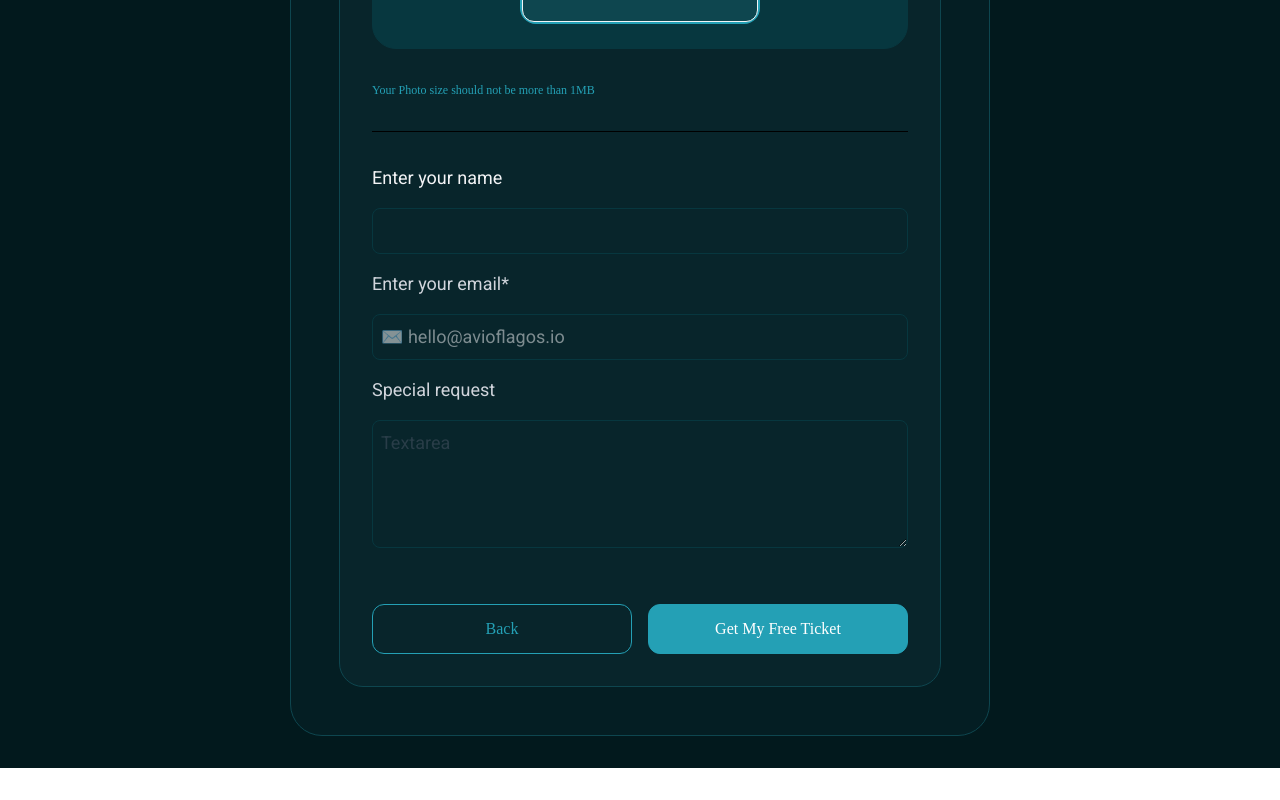
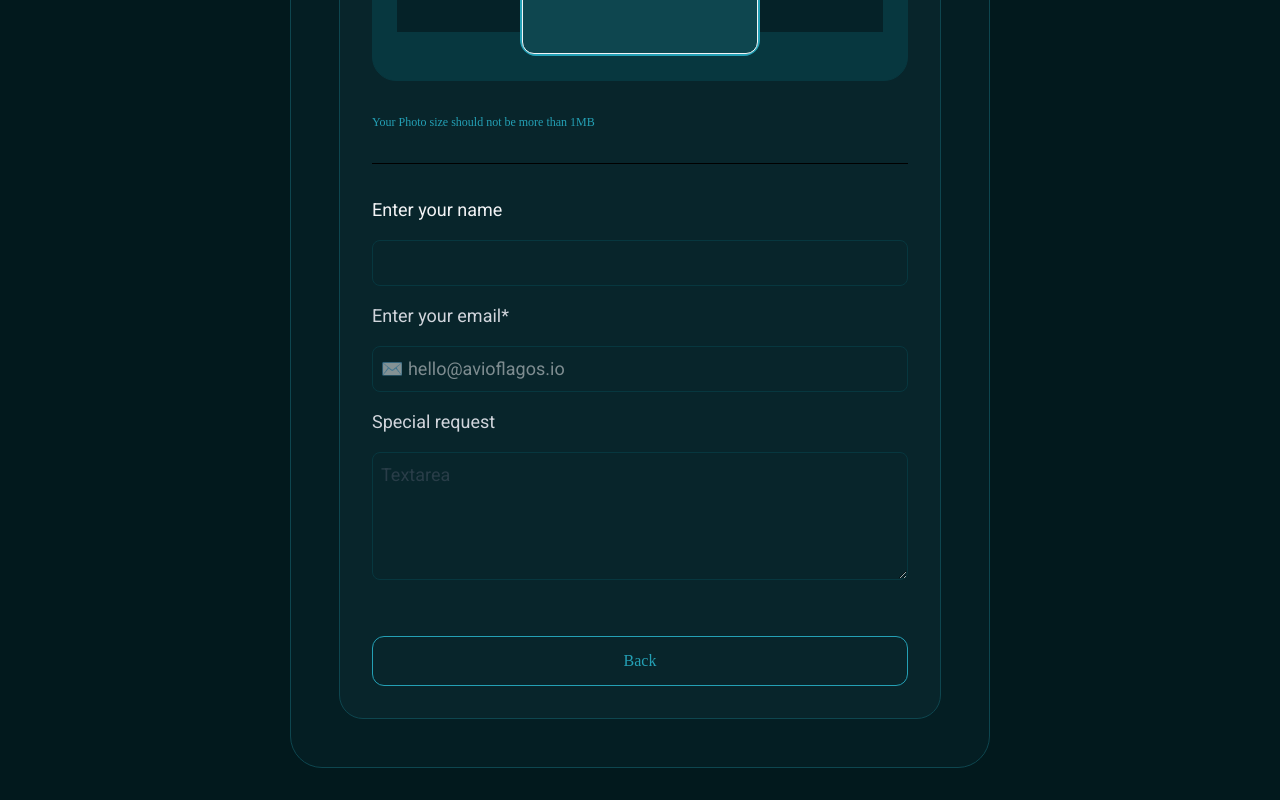
Before and after one commit to Chris-rcrown/conference-form-generator, a React (Vite) app: page /details in a window 1280 px wide. Shown: the part 567-1367 px from the top of the page. Before the commit the page ends 1335 px from the top, so only its background shows below. Built offline with nearby package versions, Linux system fonts and the light colour scheme; a web font is replaced by a local one.

Commit message:
majorr changes in styles and codes , especially in sizes and in parsing selected ticket type to button

```diff
--- a/src/components/header.jsx
+++ b/src/components/header.jsx
@@ -12,7 +12,7 @@ const Header = () => {
   return (
     <>
     <div style={{fontFamily: 'jeju '}} className="flex justify-between  bg-[#05252C] px-3 py-4 items-center border-2 border-[#197686] rounded-xl w-full lg:w-[1200px] h-[76px] lg:mb-8 lg:mt-7">
-      <NavLink>
+      <NavLink to ="/">
            <img src={Logo} alt="logo" className="w-[91.79px] h-[36px] " />
       </NavLink>
 
--- a/src/context/GlobalContext.jsx
+++ b/src/context/GlobalContext.jsx
@@ -9,7 +9,7 @@ export const GlobalProvider = ({ children }) => {
   const [name, setName] = useState("");
   const [email, setEmail] = useState("");
   const [text, setText] = useState("");
-  const [ticketType, setTicketType] = useState(null);
+  const [ticketType, setTicketType] = useState("");
   const [numPeople, setNumpeople] = useState(1);
   const [image, setImage] = useState("");
   const [currentStep, setCurrentStep] = useState("ticketSelection");
--- a/src/pages/attendee-details.jsx
+++ b/src/pages/attendee-details.jsx
@@ -6,12 +6,16 @@ import { CloudUpload } from "lucide-react";
 import { useGlobal } from "../context/GlobalContext";
 import { useState } from "react";
 import axios from "axios";
+import ticketOptions from "../data/ticketOption.js"
+
 
 const Details = () => {
   const navigate = useNavigate();
-  const { name, setName, email, setEmail, text, setText, image, setImage } = useGlobal();
+  const { name, setName, email, setEmail, text, setText, image, setImage, ticketType } = useGlobal();
   const [errors, setErrors] = useState({});
   const [uploading, setUploading] = useState(false);
+
+    const selectedTicket = ticketOptions.find((ticket) => ticket.type === ticketType)
 
   // Cloudinary Config
   const CLOUDINARY_URL = "https://api.cloudinary.com/v1_1/dpfhq4yll/upload";
@@ -80,13 +84,13 @@ const Details = () => {
   return (
     <div className="flex flex-col items-center bg-[#02191D]">
       <Header />
-      <Form className="bg-[#041E23] p-6 md:p-12 mb-8 w-[90%] md:w-[700px] border border-[#0E464F]">
+      <Form className="bg-[#041E23] p-6 md:p-12 m-8 w-[90%] md:w-[700px] border border-[#0E464F]">
         {/* Page Title */}
         <div>
           <p className="flex justify-between items-center mb-8 border-b-2 border-[#0E464F] w-full text-[#FFFFFF] capitalize">
             <span
               style={{ fontFamily: "Jeju" }}
-              className="text-2xl md:text-3xl border-b-2 border-[#24A0B5] w-[287px] md:w-[326px]"
+              className="text-2xl md:text-3xl border-b-2 border-[#24A0B5]  w-[200px] md:w-[326px]"
             >
               Attendee details
             </span>
@@ -195,12 +199,14 @@ const Details = () => {
             >
               Back
             </Button>
+            {selectedTicket && (
             <Button
               onClick={handleNext}
               className="border border-[#24A0B5] py-2 px-6 w-full md:w-full bg-[#24A0B5] text-white rounded-lg text-center"
             >
-              Get My Free Ticket
+              {selectedTicket.button}
             </Button>
+            )}
           </div>
         </div>
       </Form>
--- a/src/pages/getTicket.jsx
+++ b/src/pages/getTicket.jsx
@@ -4,6 +4,7 @@ import { useNavigate } from "react-router-dom";
 import LineDivider from "../components/lineDivider";
 import { useGlobal } from "../context/GlobalContext";
 import { Barcode } from "lucide-react";
+
 
 const GetTicket = () => {
   const navigate = useNavigate();
--- a/src/pages/ticket-selection.jsx
+++ b/src/pages/ticket-selection.jsx
@@ -52,8 +52,8 @@ const TicketSelection = () => {
                 key={index}
                 className={`flex flex-col items-start justify-center p-4 rounded-lg text-white border transition-all w-full ${
                   ticketType === ticket.type
-                    ? "bg-[#051214] border-[#197686]"
-                    : "bg-[#12464E] border-[#24A0B5] hover:bg-[#2c545b]"
+                    ? "bg-[#12464E] border-[#197686] hover:bg-[#2c545b]"
+                    : "bg-transparent border-[#24A0B5] hover:bg-[#2c545b]"
                 }`}
                 onClick={(e) => {
                   e.preventDefault();
```
